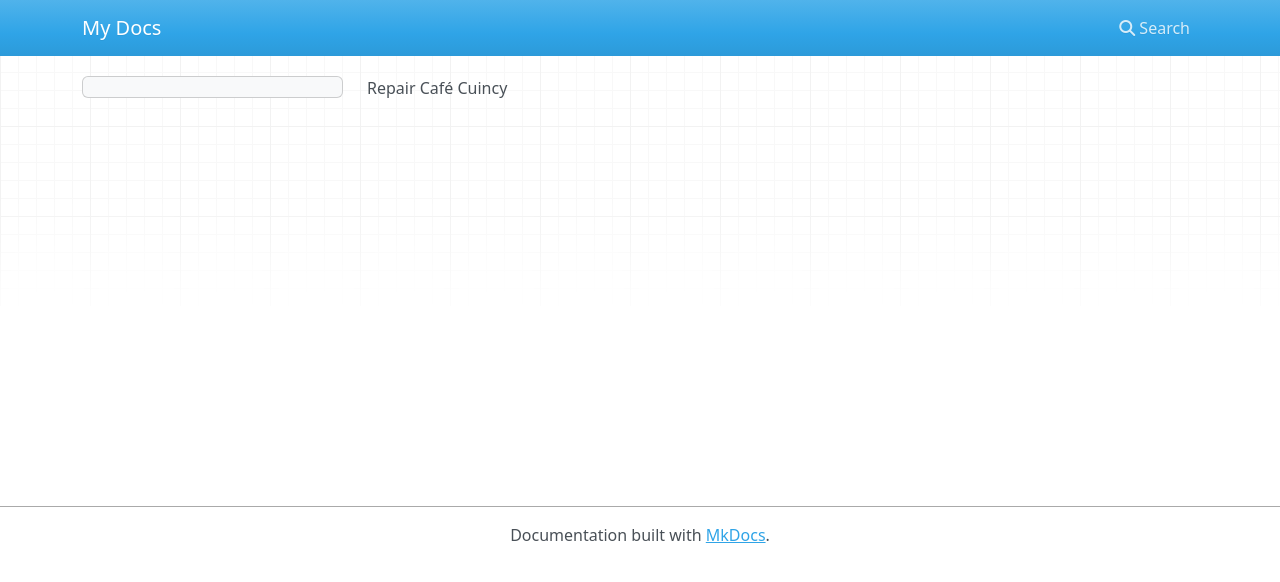
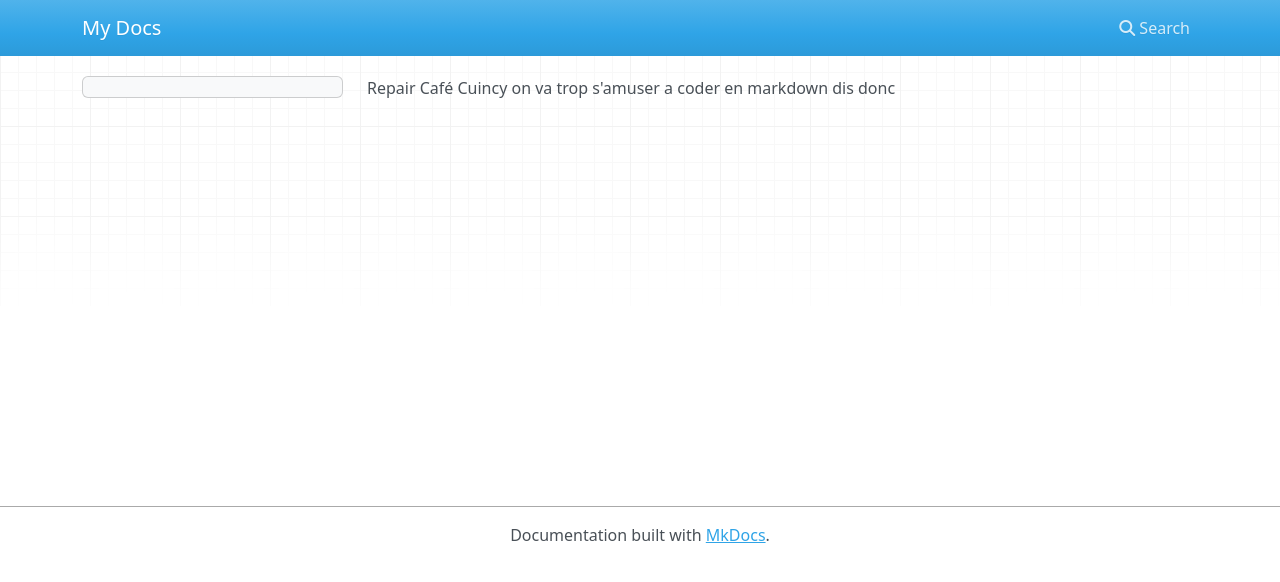
Before and after one commit to audouzealois00-cmd/site-internet-repair-caf-cuincy-collab, an MkDocs documentation site: the page built from docs/index.md, in a window 1280 px wide. Shown: the top 582 px of the page. Built offline with MkDocs 1.6.1, drawn with Linux system fonts in a browser that asks for light colours; nearby versions of some CDN libraries.

Commit message:
Update index.md

```diff
--- a/docs/index.md
+++ b/docs/index.md
@@ -1 +1,2 @@
 Repair Café Cuincy
+on va trop s'amuser a coder en markdown dis donc
```
